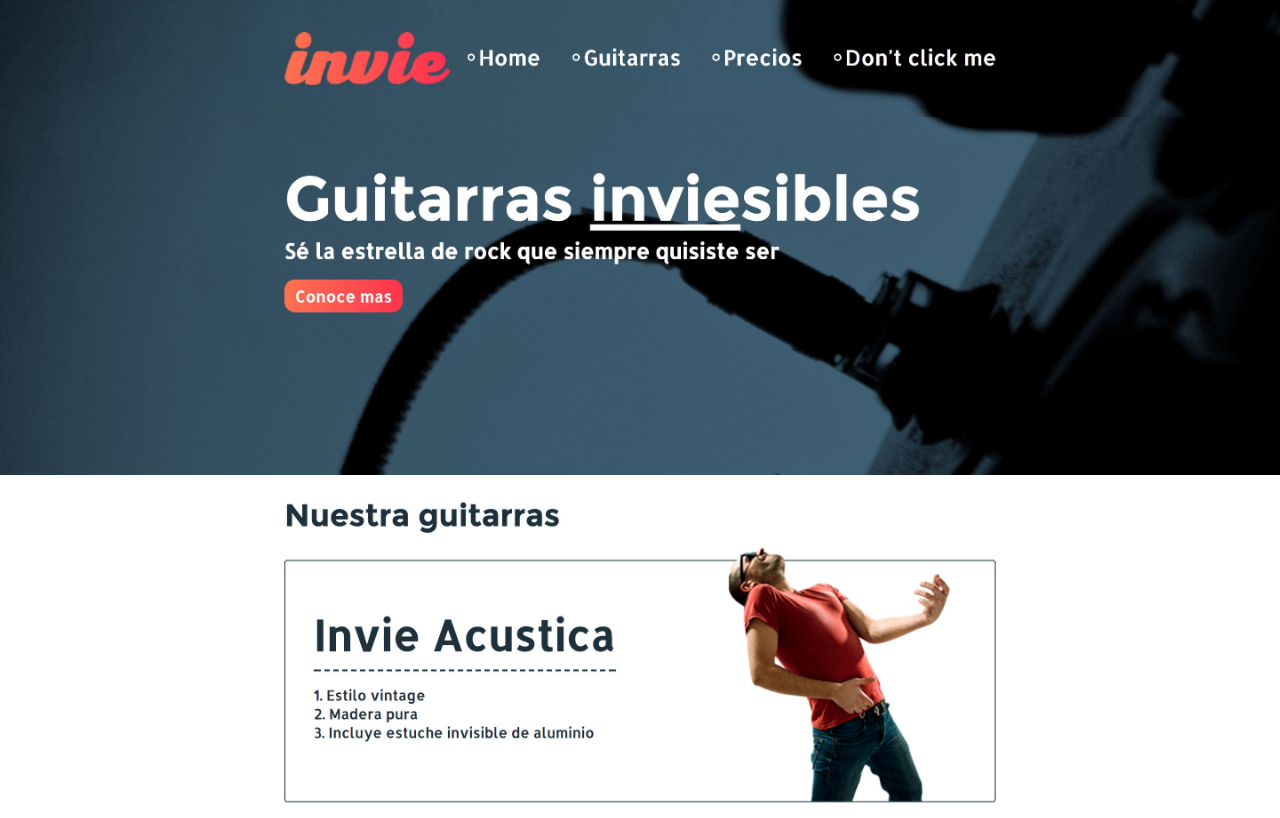
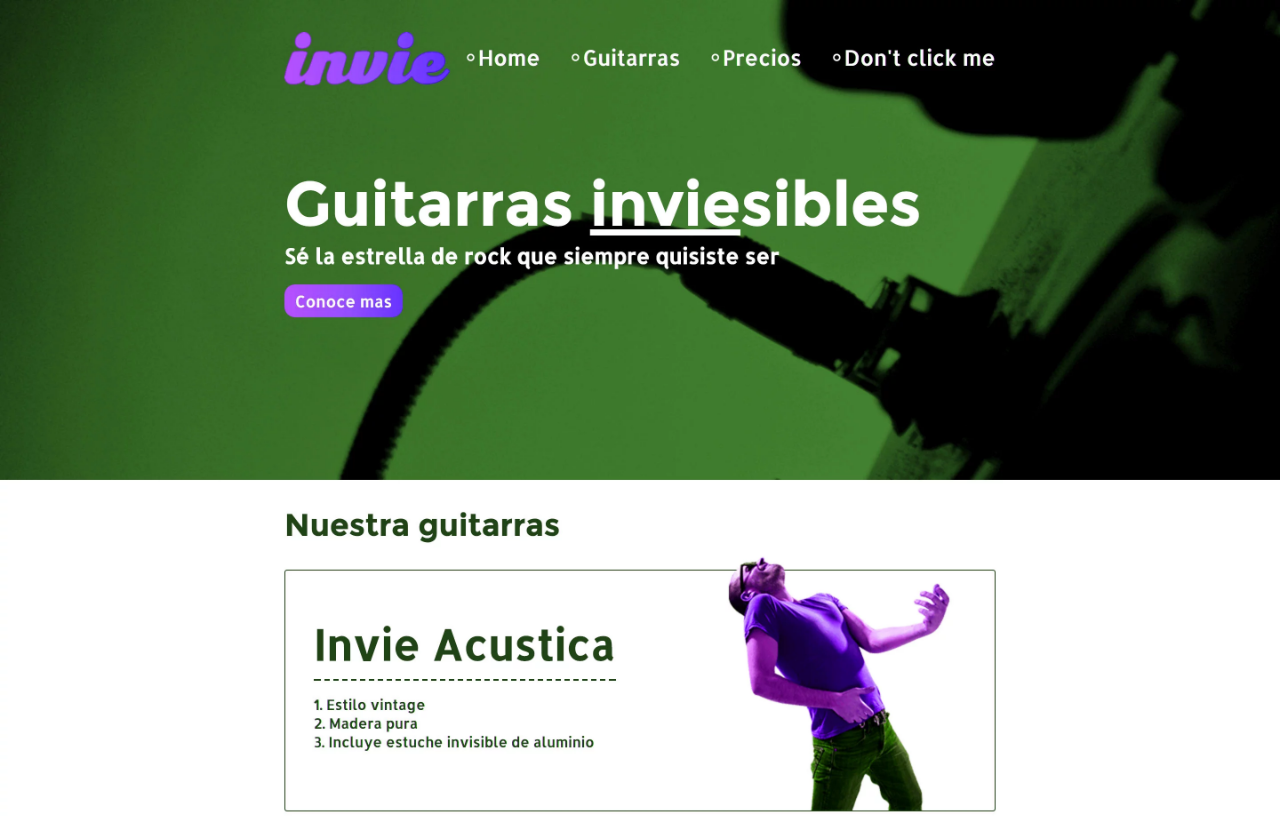
Before and after one commit to DSW-CristhianPerezPonce/invie-gitHub, a plain HTML site: page index.html in a window 1280 px wide. Shown: the top 818 px of the page. Drawn offline with Linux system fonts and the light colour scheme.

Commit message:
nueva version de  invie - verde

```diff
--- a/index.html
+++ b/index.html
@@ -14,9 +14,8 @@
 
 </head>
 <body>
-    <img src="img/header.jpg" alt="">
-    <img src="img/hero.jpg" alt="">
-    <img src="img/acustica.jpg" alt="">
+
+     <img src="img/nueva-version.webp" alt="">
 
 
 </body>
```
Also changed, not shown: img/invie-responsive.png (added), img/nueva-version.webp (added).
